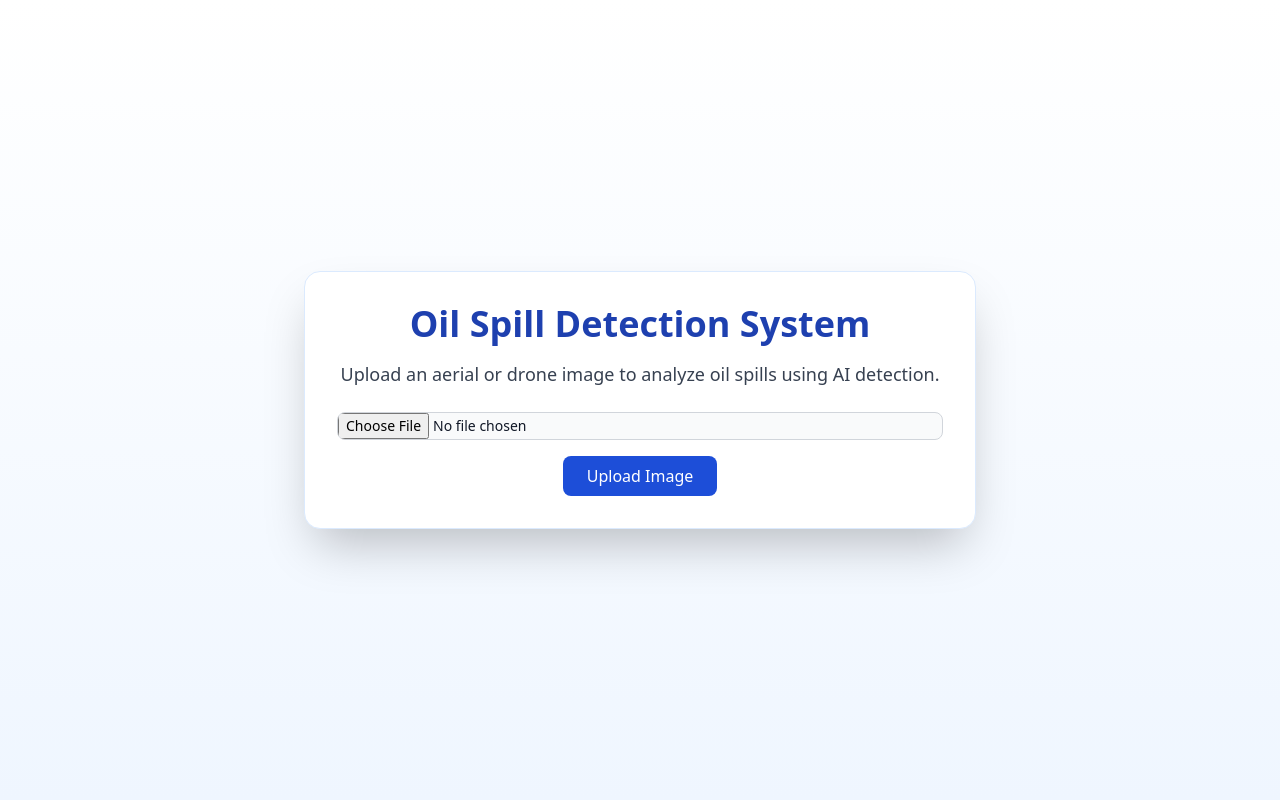
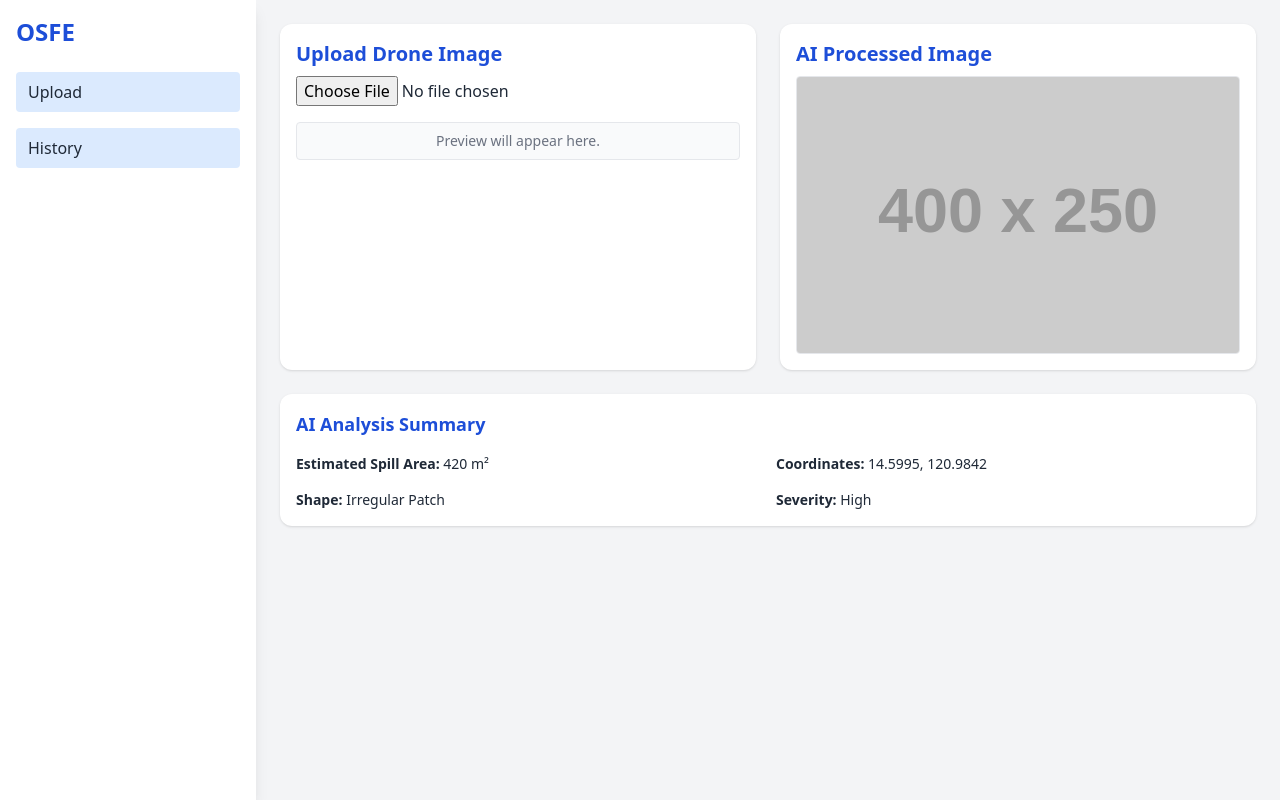
Before and after one commit to viivaa7/os-frontend, a plain HTML site: page index.html in a window 1280 px wide. Drawn offline with nearby package versions, Linux system fonts and the light colour scheme; placeholder pictures from the web are drawn by us.

Commit message:
Update index.html

```diff
--- a/index.html
+++ b/index.html
@@ -3,50 +3,100 @@
 <head>
   <meta charset="UTF-8" />
   <meta name="viewport" content="width=device-width, initial-scale=1.0" />
-    <title>Oil Spill Detection</title>
+  <title>Oil Spill Frontend</title>
   <script src="https://cdn.tailwindcss.com"></script>
 </head>
-  <body class="bg-gradient-to-b from-white to-blue-50 min-h-screen flex items-center justify-center">
-    <div class="max-w-2xl w-full p-8 bg-white rounded-2xl shadow-2xl border border-blue-100 text-center">
-      <h1 class="text-4xl font-bold text-blue-800 mb-4">Oil Spill Detection System</h1>
-      <p class="text-gray-700 text-lg mb-6">
-        Upload an aerial or drone image to analyze oil spills using AI detection.
-      </p>
+<body class="bg-gray-100 text-gray-800">
+  <div class="flex min-h-screen">
+    <!-- Sidebar -->
+    <aside class="w-64 bg-white shadow-lg p-4">
+      <h1 class="text-2xl font-bold text-blue-700 mb-6">OSFE</h1>
+      <nav class="flex flex-col gap-4">
+        <button onclick="showPanel('upload')" class="text-left px-3 py-2 bg-blue-100 hover:bg-blue-200 rounded">Upload</button>
+        <button onclick="showPanel('history')" class="text-left px-3 py-2 bg-blue-100 hover:bg-blue-200 rounded">History</button>
+      </nav>
+    </aside>
 
-      <input
-        type="file"
-        accept="image/*"
-        class="mb-4 block w-full text-sm text-gray-900 border border-gray-300 rounded-lg cursor-pointer bg-gray-50"
-        id="fileInput"
-      />
-      <button
-        onclick="handleUpload()"
-        class="bg-blue-700 hover:bg-blue-800 text-white px-6 py-2 rounded-lg font-medium transition"
-      >
-        Upload Image
-      </button>
-
-      <div id="preview" class="mt-6 hidden">
-        <h2 class="text-lg font-semibold text-blue-700 mb-2">Preview:</h2>
-        <img id="uploadedImage" class="max-h-80 mx-auto rounded-lg border" />
+    <!-- Main Content -->
+    <main class="flex-1 p-6">
+      <!-- Upload Panel -->
+      <section id="uploadPanel">
+        <div class="flex flex-col lg:flex-row gap-6">
+          <!-- Upload -->
+          <div class="bg-white rounded-xl shadow p-4 w-full lg:w-1/2">
+            <h2 class="text-xl font-bold text-blue-700 mb-2">Upload Drone Image</h2>
+            <input type="file" accept="image/*" id="uploadInput" class="mb-4" />
+            <div id="uploadPreview" class="border rounded p-2 bg-gray-50 text-center">
+              <p class="text-sm text-gray-500">Preview will appear here.</p>
             </div>
           </div>
 
+          <!-- Processed -->
+          <div class="bg-white rounded-xl shadow p-4 w-full lg:w-1/2">
+            <h2 class="text-xl font-bold text-blue-700 mb-2">AI Processed Image</h2>
+            <img id="processedImg" src="https://via.placeholder.com/400x250" alt="Processed" class="w-full max-h-80 object-contain rounded border" />
+          </div>
+        </div>
+
+        <!-- AI Data Summary -->
+        <div class="bg-white rounded-xl shadow p-4 mt-6">
+          <h2 class="text-lg font-bold text-blue-700 mb-4">AI Analysis Summary</h2>
+          <div class="grid grid-cols-1 md:grid-cols-2 gap-4 text-sm">
+            <p><strong>Estimated Spill Area:</strong> <span id="aiArea">420 m²</span></p>
+            <p><strong>Coordinates:</strong> <span id="aiLocation">14.5995, 120.9842</span></p>
+            <p><strong>Shape:</strong> <span id="aiShape">Irregular Patch</span></p>
+            <p><strong>Severity:</strong> <span id="aiSeverity">High</span></p>
+          </div>
+        </div>
+      </section>
+
+      <!-- History Panel -->
+      <section id="historyPanel" class="hidden">
+        <h2 class="text-2xl font-bold text-blue-700 mb-4">Upload History</h2>
+        <div id="historyList" class="grid md:grid-cols-2 lg:grid-cols-3 gap-4">
+          <!-- History items will be added here -->
+        </div>
+      </section>
+    </main>
+  </div>
+
   <script>
-      function handleUpload() {
-        const input = document.getElementById("fileInput");
-        const preview = document.getElementById("preview");
-        const img = document.getElementById("uploadedImage");
+    // Toggle between panels
+    function showPanel(panel) {
+      document.getElementById("uploadPanel").classList.add("hidden");
+      document.getElementById("historyPanel").classList.add("hidden");
+      document.getElementById(panel + "Panel").classList.remove("hidden");
+    }
 
-        if (input.files && input.files[0]) {
+    // Handle upload & preview
+    const uploadInput = document.getElementById("uploadInput");
+    const uploadPreview = document.getElementById("uploadPreview");
+    const processedImg = document.getElementById("processedImg");
+    const historyList = document.getElementById("historyList");
+
+    uploadInput.addEventListener("change", () => {
+      const file = uploadInput.files[0];
+      if (file) {
         const reader = new FileReader();
         reader.onload = function (e) {
-            img.src = e.target.result;
-            preview.classList.remove("hidden");
+          uploadPreview.innerHTML = `<img src="${e.target.result}" alt="Uploaded" class="w-full max-h-80 object-contain rounded border" />`;
+          processedImg.src = e.target.result;
+
+          // Add to history
+          const now = new Date().toLocaleString();
+          const item = document.createElement("div");
+          item.className = "bg-white p-4 shadow rounded";
+          item.innerHTML = `
+            <img src="${e.target.result}" class="w-full h-40 object-cover rounded mb-2" />
+            <p class="text-sm"><strong>Date:</strong> ${now}</p>
+            <p class="text-sm"><strong>Area:</strong> 420 m²</p>
+            <p class="text-sm"><strong>Severity:</strong> High</p>
+          `;
+          historyList.prepend(item);
         };
-          reader.readAsDataURL(input.files[0]);
+        reader.readAsDataURL(file);
       }
-      }
+    });
   </script>
 </body>
 </html>
```
Lines whose indentation alone changed are shown as unchanged.
